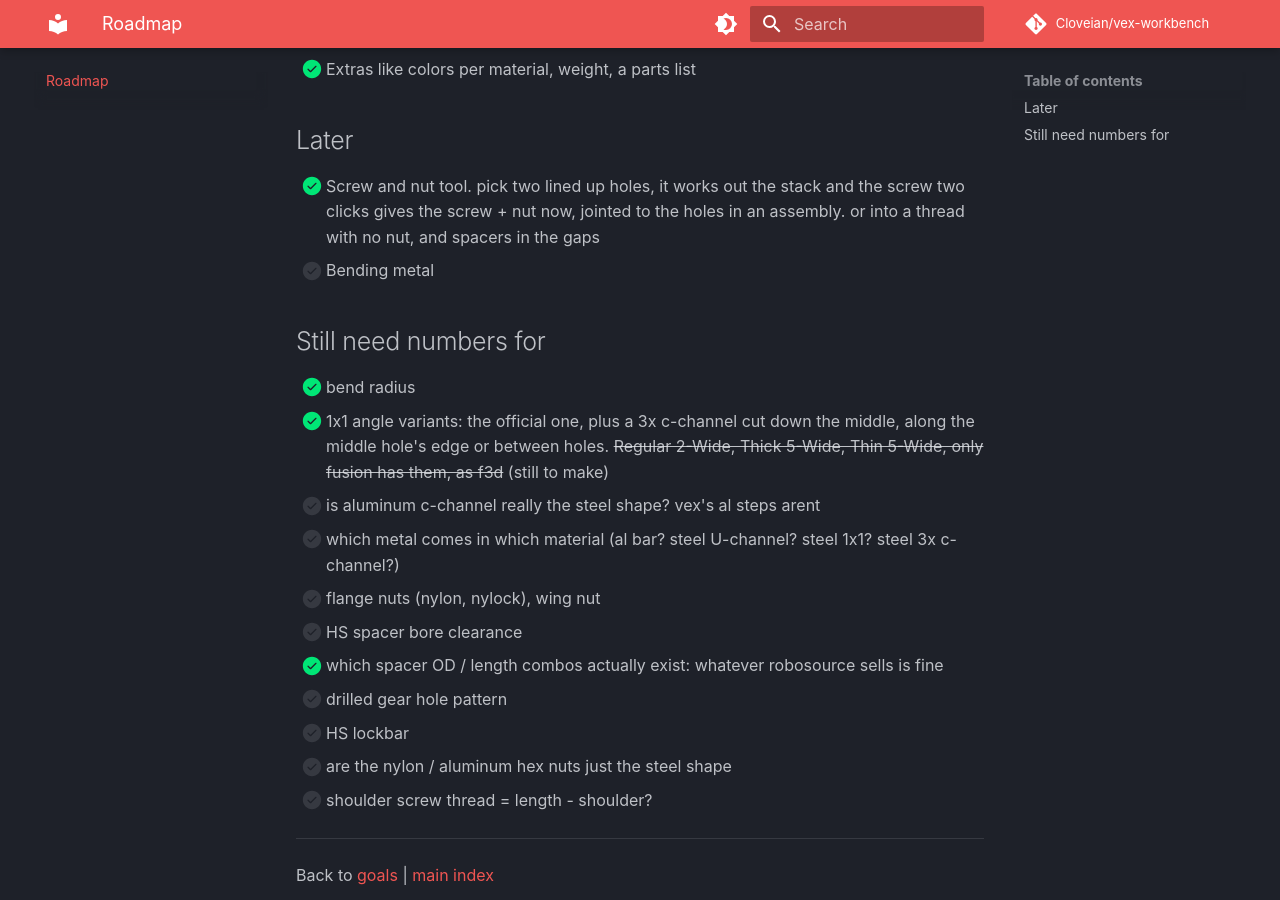
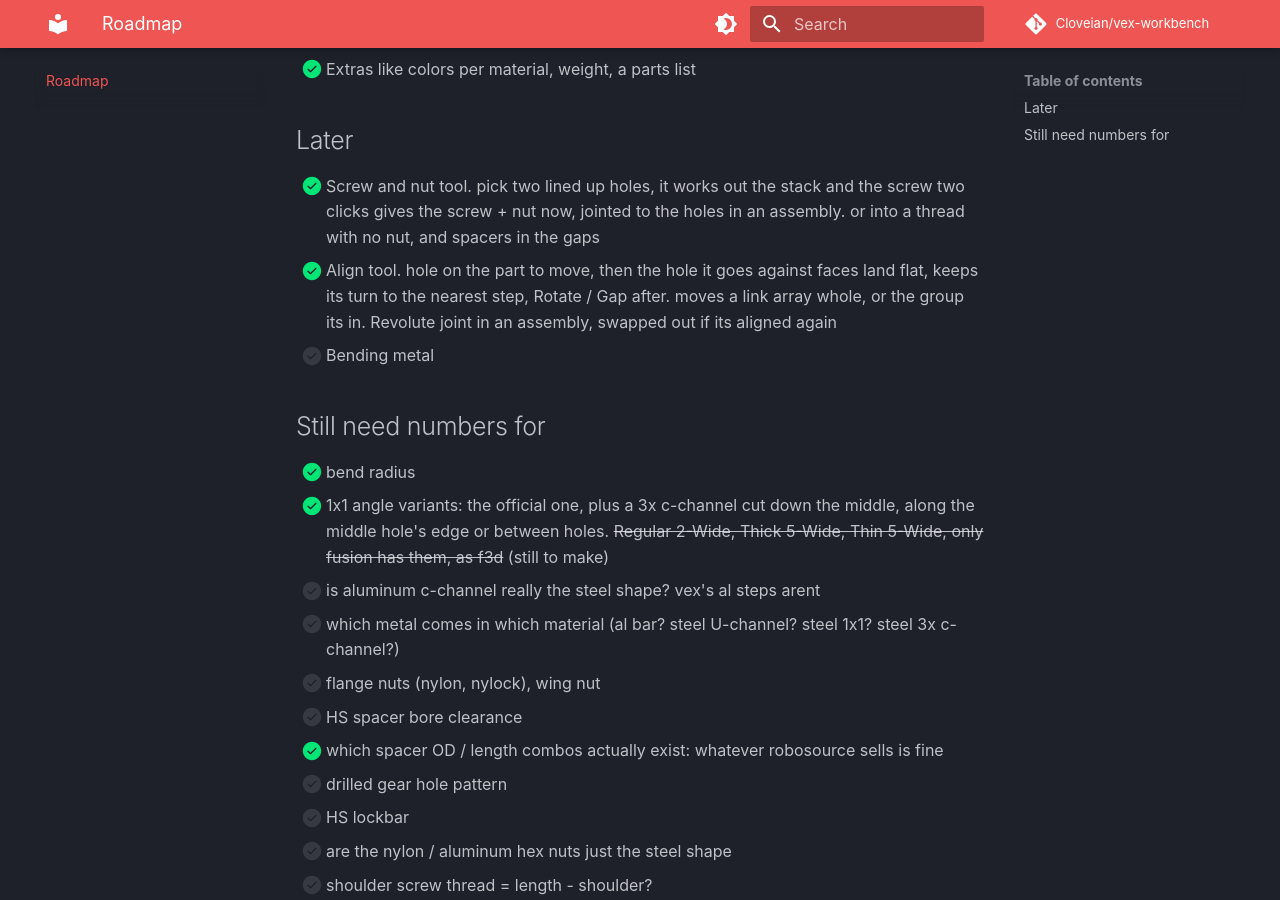
Before and after one commit to Cloveian/vex-workbench, an MkDocs documentation site: the page built from docs/roadmap.md, in a window 1280 px wide and 900 px high, scrolled down 924 px. Built offline with MkDocs 1.6.1 and Material for MkDocs 9.7.7, drawn with Linux system fonts in a browser that asks for light colours; comment, search, counter and statistics services are not loaded.

Commit message:
roadmap knows about align

```diff
--- a/docs/roadmap.md
+++ b/docs/roadmap.md
@@ -17,6 +17,8 @@ in build order, each one is something i can open and poke at
 ## Later
 - [x] Screw and nut tool. pick two lined up holes, it works out the stack and the screw
 	two clicks gives the screw + nut now, jointed to the holes in an assembly. or into a thread with no nut, and spacers in the gaps
+- [x] Align tool. hole on the part to move, then the hole it goes against
+	faces land flat, keeps its turn to the nearest step, Rotate / Gap after. moves a link array whole, or the group its in. Revolute joint in an assembly, swapped out if its aligned again
 - [ ] Bending metal
 
 ## Still need numbers for
```
